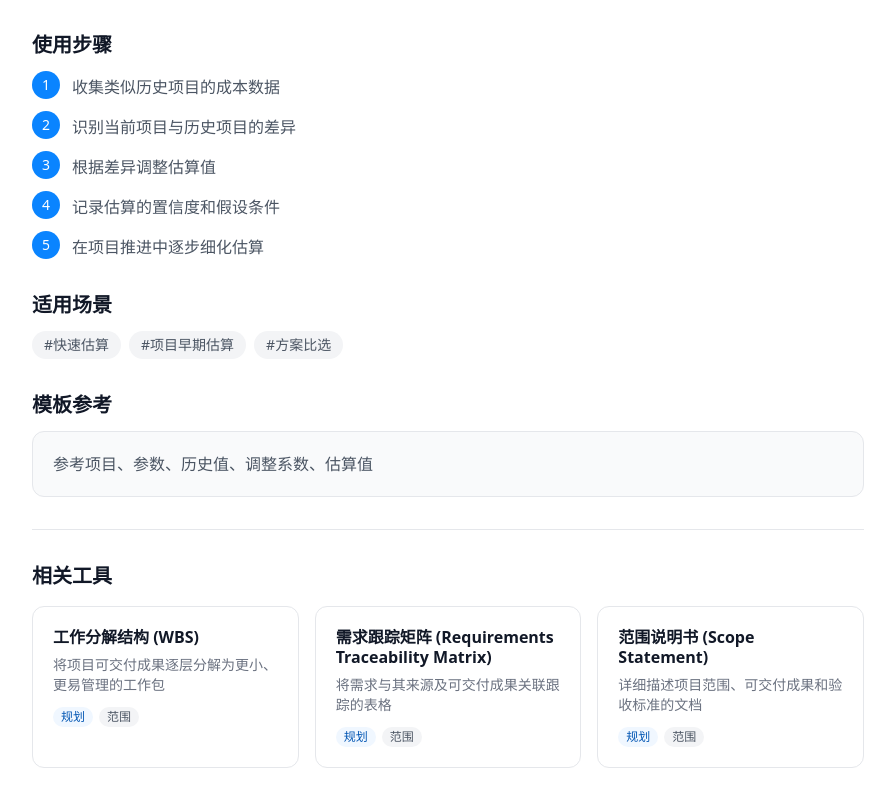
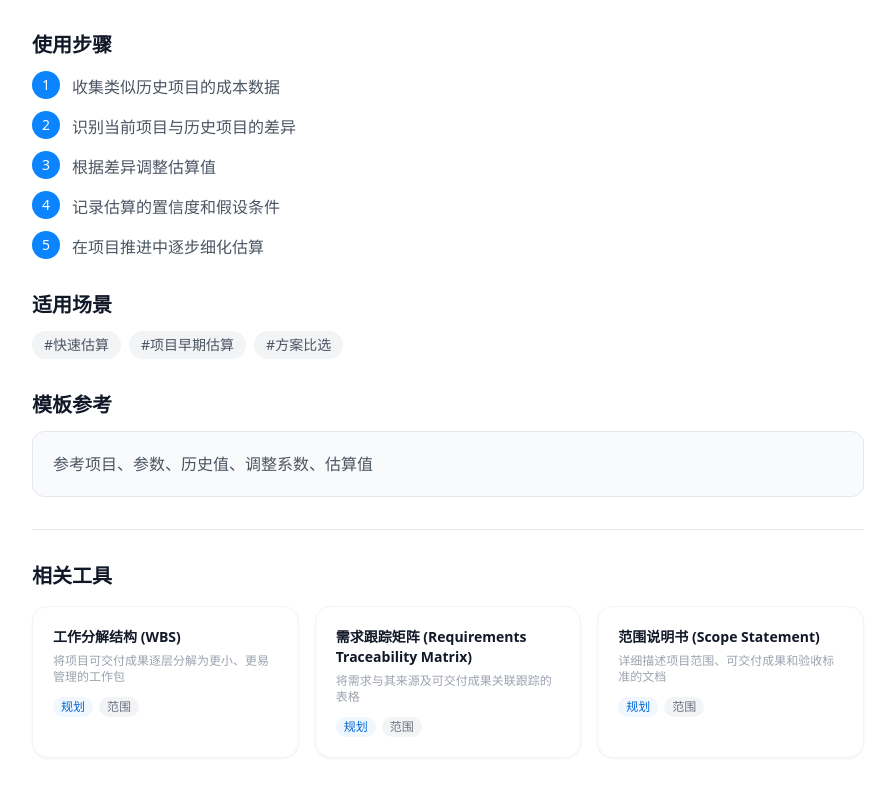
Before and after one commit to goldwish1/pm-toolbox, a Next.js app: page /knowledge/analogous-estimating in a window 1280 px wide. Shown: the part 457-1257 px from the top of the page, without its empty margins (192-1087 px from the left). Built offline with nearby package versions, Linux system fonts and the light colour scheme.

Commit message:
style: apple-style card with rounded-2xl and subtle shadows
Co-Authored-By: Claude Opus 4.6 <noreply@anthropic.com>

```diff
--- a/src/components/ToolCard.tsx
+++ b/src/components/ToolCard.tsx
@@ -5,19 +5,19 @@ export default function ToolCard({ tool }: { tool: Tool }) {
   return (
     <Link
       href={`/knowledge/${tool.slug}`}
-      className="block bg-white rounded-xl border border-gray-200 p-5 hover:shadow-md hover:border-primary-300 transition-all"
+      className="block bg-white rounded-2xl border border-gray-100 p-5
+                 shadow-sm hover:shadow-md hover:-translate-y-0.5
+                 transition-all duration-200"
     >
-      <div className="flex items-start justify-between mb-2">
-        <h3 className="font-semibold text-gray-900 text-base leading-tight">
-          {tool.name}
-        </h3>
-      </div>
-      <p className="text-sm text-gray-500 mb-3 line-clamp-2">{tool.summary}</p>
+      <h3 className="font-semibold text-sm text-gray-900 mb-1.5">
+        {tool.name}
+      </h3>
+      <p className="text-xs text-gray-400 mb-3 line-clamp-2">{tool.summary}</p>
       <div className="flex flex-wrap gap-1.5">
-        <span className="inline-block px-2 py-0.5 bg-primary-50 text-primary-700 text-xs rounded-full">
+        <span className="inline-block px-2 py-0.5 bg-primary-50 text-primary-600 text-xs rounded-full">
           {tool.processGroup}
         </span>
-        <span className="inline-block px-2 py-0.5 bg-gray-100 text-gray-600 text-xs rounded-full">
+        <span className="inline-block px-2 py-0.5 bg-gray-100 text-gray-500 text-xs rounded-full">
           {tool.knowledgeArea}
         </span>
       </div>
```
